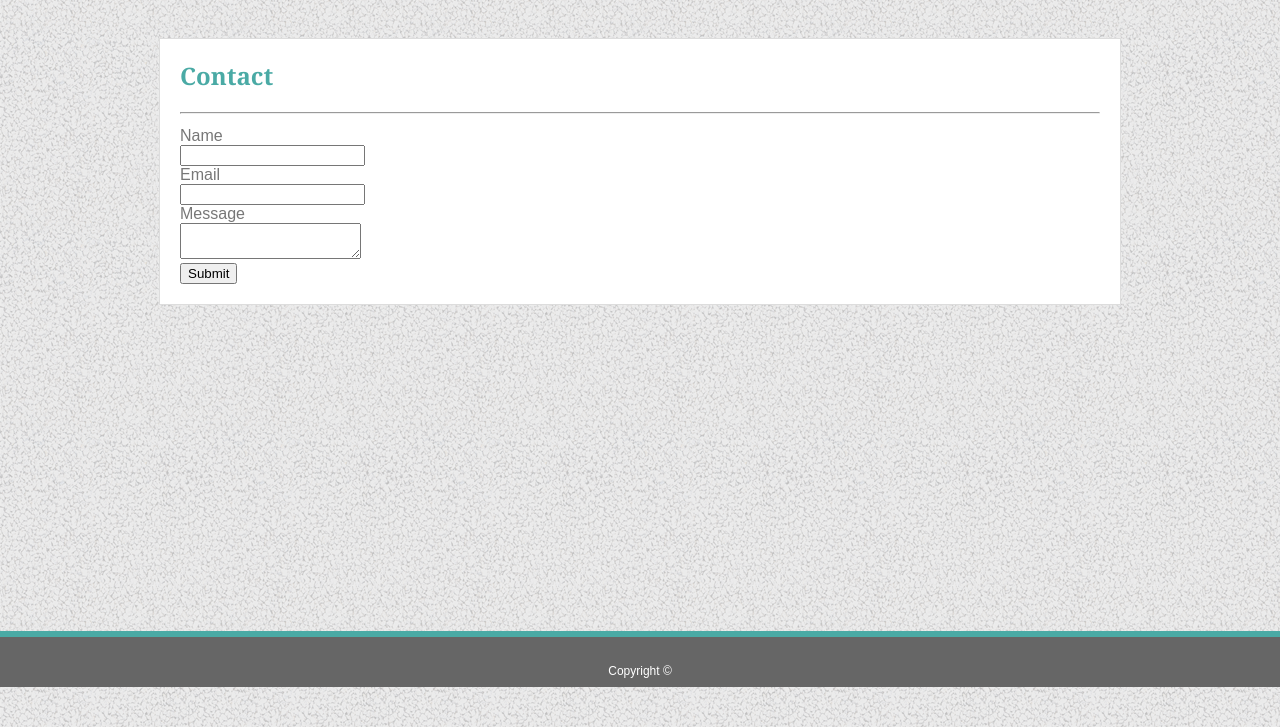
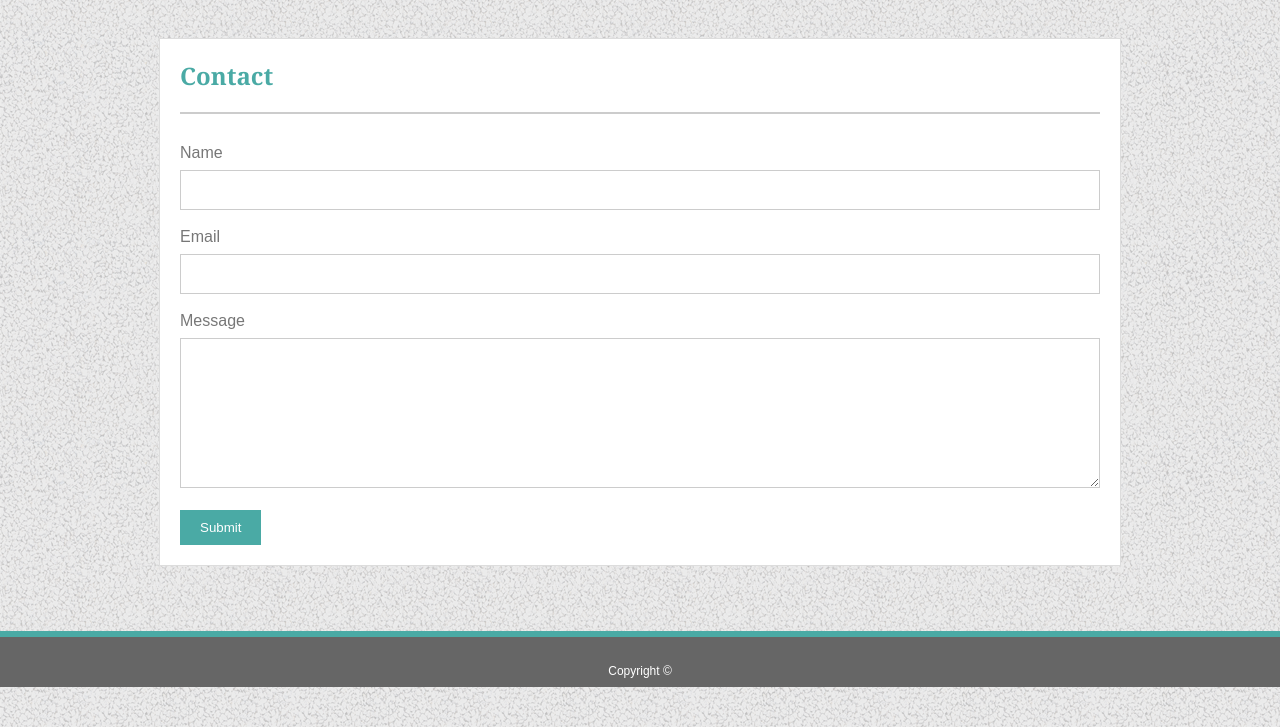
Before and after one commit to noel3740/Basic-Portfolio, a plain HTML site: page contact.html in a window 1280 px wide. Shown: the part 73-800 px from the top of the page. Drawn offline with Linux system fonts and the light colour scheme.

Commit message:
Adding new styles and improvements to existing styles.

```diff
--- a/assets/css/style.css
+++ b/assets/css/style.css
@@ -1,3 +1,4 @@
+
 body {
     background-image: url("../images/gravel.png");
     color: #777777;
@@ -74,6 +75,8 @@ header{
     color: #4aaaa5;
     font-family: 'Georgia', Times, Times New Roman, serif;
     margin-top: 0px;
+    border-bottom: 2px solid #cccccc;
+    padding-bottom: 20px;
 }
 
 .myPic {
@@ -81,10 +84,6 @@ header{
     width: 150px;
     height: 150px;
     padding-right: 15px;
-}
-
-.content{
-    padding-top: 5px;
 }
 
 footer {
@@ -100,3 +99,37 @@ footer {
 .copyRight {
     padding-top: 15px;
 }
+
+.labelInputPair {
+    padding-top: 10px;
+}
+
+.labelInputPair input, .labelInputPair textarea{
+    width: 100%;
+    border: 1px solid #cccccc;
+    margin: 8px 0;
+    font-family: 'Arial', 'Helvetica Neue', Helvetica, sans-serif;
+    font-size: 16px;
+    color: #777777;
+    padding: 10px 15px;
+    box-sizing: border-box;
+}
+
+.labelInputPair textarea{
+    height: 150px;
+}
+
+.buttonDiv {
+    padding-top: 10px;
+}
+
+.buttonDiv input[type="submit"] {
+    background-color: #4aaaa5;
+    border: none;
+    color: white;
+    padding: 10px 20px;
+    text-align: center;
+    text-decoration: none;
+    cursor: pointer;
+    font-family: 'Arial', 'Helvetica Neue', Helvetica, sans-serif;
+}
--- a/contact.html
+++ b/contact.html
@@ -23,33 +23,26 @@
         <!--The contact section-->
         <section class="mainContent clearfix">
             <h1 class="mainContentHeader">Contact</h1>
-
-            <hr>
-            <div class="content">
             <form>
                 <div class="labelInputPair">
                     <label>Name</label>
-                        <br>
                     <input name="name" type="text"/>
                 </div>
 
                 <div class="labelInputPair">
                     <label>Email</label>
-                        <br>
-                        <input name="email" type="text"/>
+                    <input name="email" type="email"/>
                 </div>
 
                 <div class="labelInputPair">
                     <label>Message</label>
-                        <br>
                     <textarea name="message"></textarea>
                 </div>
 
-                    <div>
-                        <input class="button" type="submit" name="submit" value="Submit" />
+                <div class="buttonDiv">
+                    <input type="submit" name="submit" value="Submit" />
                 </div>
             </form>
-            </div>
         </section>
     </div>
     <!--Footer data-->
```
Also changed, not shown: index.html (+0 -4 lines). Lines whose indentation alone changed are shown as unchanged.
